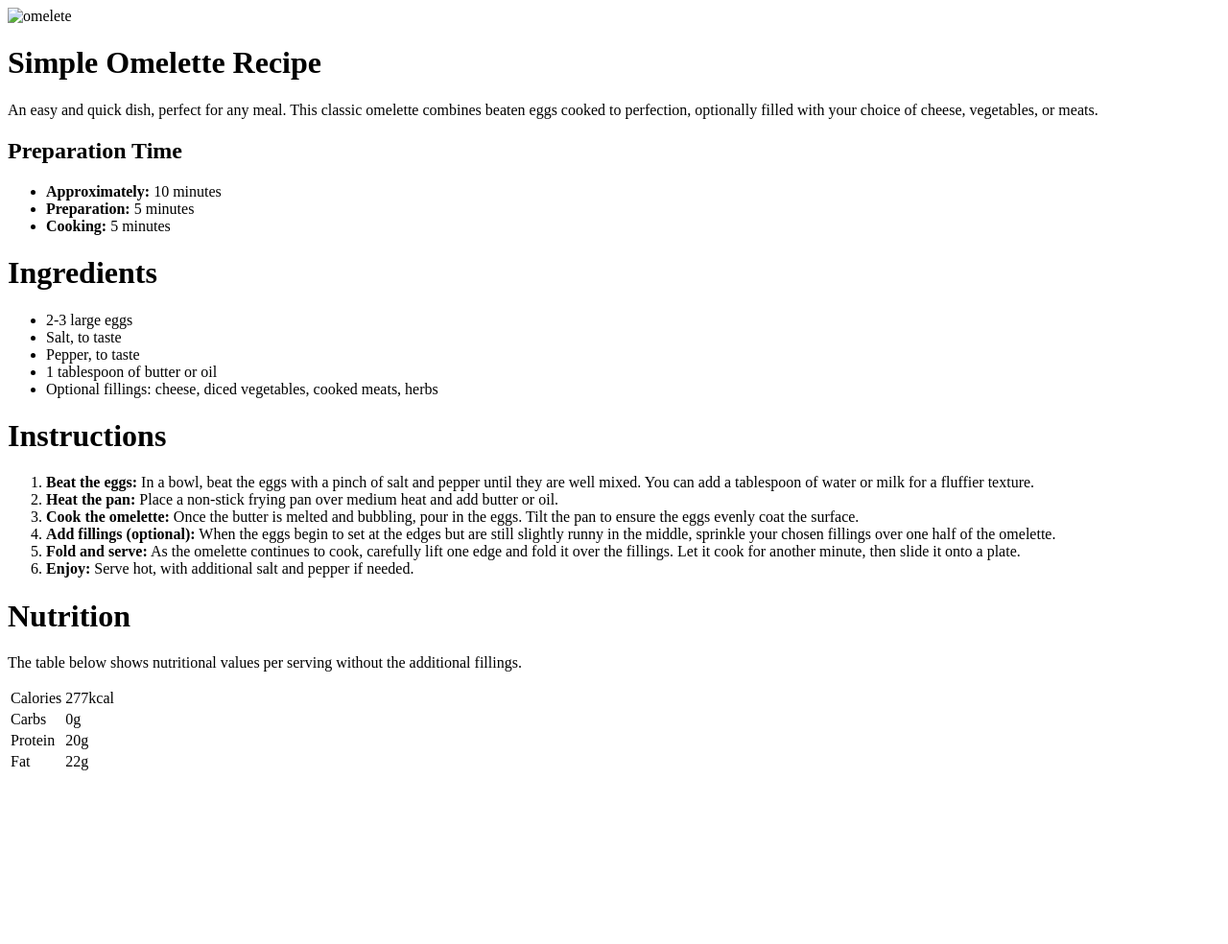
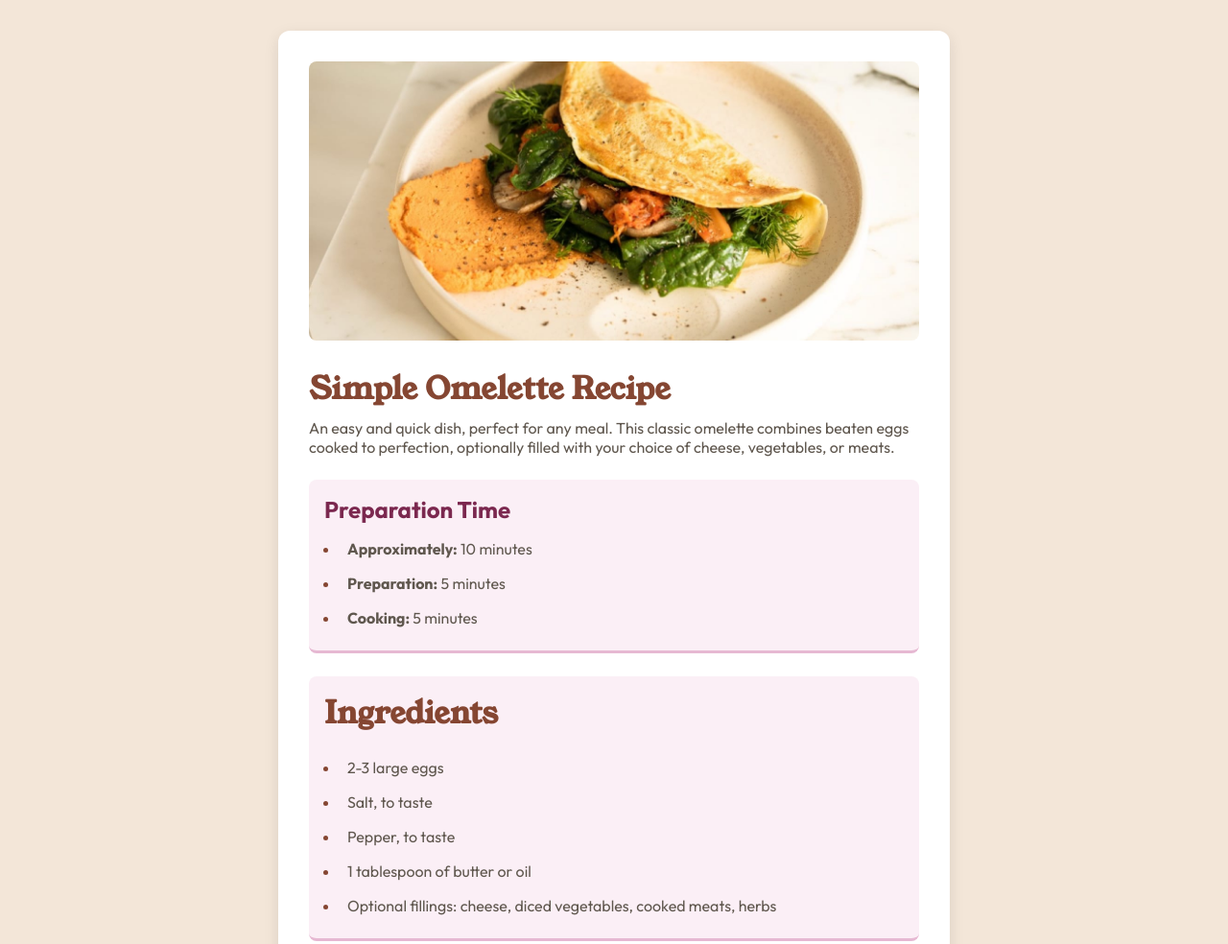
Before and after one commit to Audrickmr/frontendchallenger, a plain HTML site: page index.html in a window 1280 px wide. Shown: the top 984 px of the page at 96% size. Before the commit the page ends 814 px from the top, so only its background shows below. Drawn offline with Linux system fonts and the light colour scheme; the site is published under a folder, as on GitHub Pages, so addresses that start at the root find nothing.

Commit message:
Arrumando CSS

```diff
--- a/index.html
+++ b/index.html
@@ -6,7 +6,7 @@
     <meta name="viewport" content="width=
     , initial-scale=1.0">
 
-    <link rel="stylesheet" href="/SRC/CSS/style.css">
+    <link rel="stylesheet" href="SRC/CSS/style.css">
 
     <link rel="preconnect" href="https://fonts.googleapis.com">
     <link rel="preconnect" href="https://fonts.gstatic.com" crossorigin>
@@ -21,7 +21,7 @@
 <body>
     <main class="container">
         <div class="image-container">
-            <img src="/SRC/images/image-omelette.jpeg" alt="omelete">
+            <img src="SRC/images/image-omelette.jpeg" alt="omelete">
         </div>
 
         <h1>Simple Omelette Recipe</h1>
```
